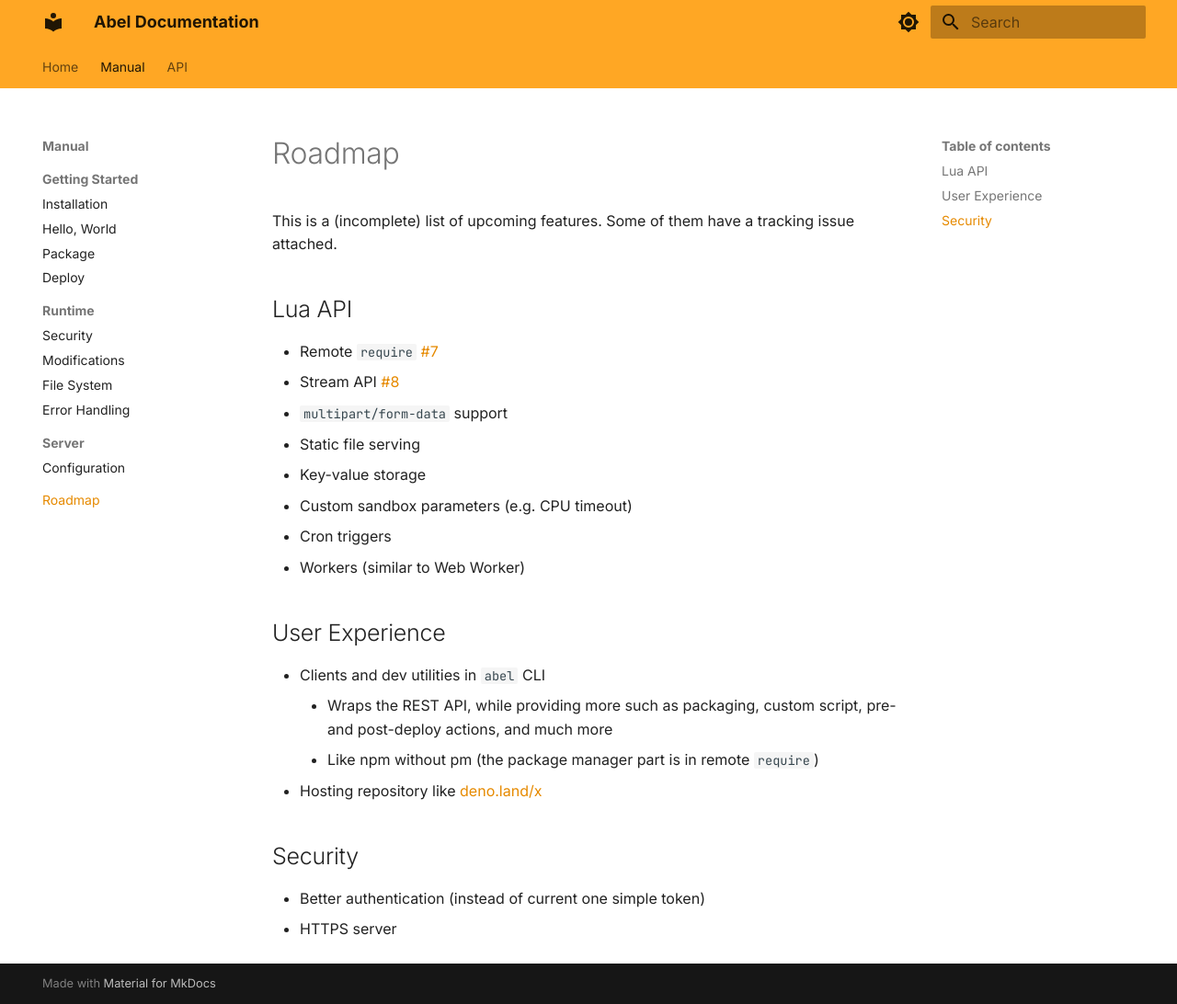
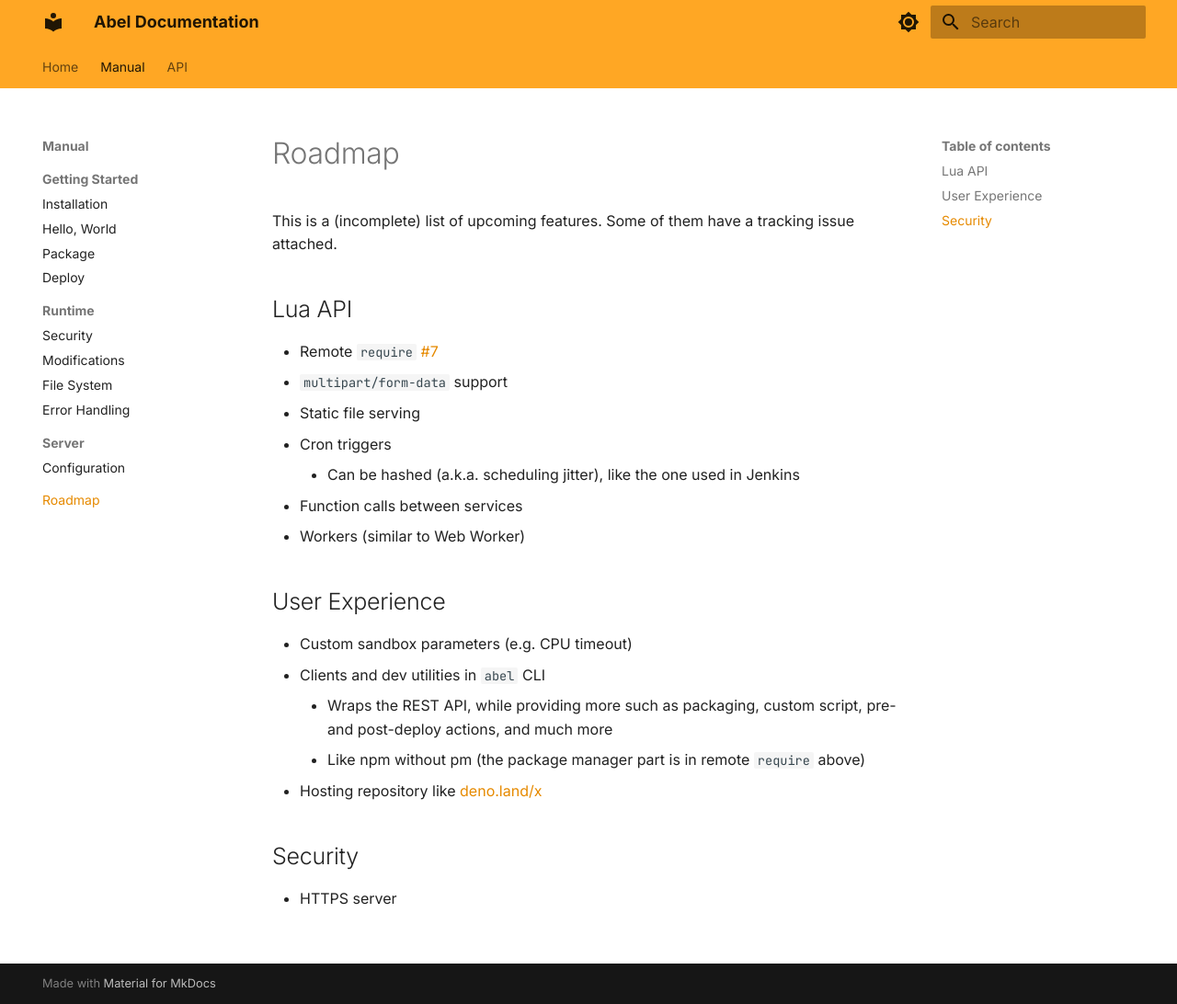
Before and after one commit to hack3ric/abel-doc, an MkDocs documentation site: the page built from docs/roadmap.md, in a window 1280 px wide and 1092 px high. Shown: the whole window at 92% size. Built offline with MkDocs 1.6.1 and Material for MkDocs 9.7.7, drawn with Linux system fonts in a browser that asks for light colours.

Commit message:
Update roadmap

```diff
--- a/docs/roadmap.md
+++ b/docs/roadmap.md
@@ -5,22 +5,21 @@ This is a (incomplete) list of upcoming features. Some of them have a tracking i
 ## Lua API
 
 - Remote `require` [#7](https://github.com/hack3ric/abel/issues/7)
-- Stream API [#8](https://github.com/hack3ric/abel/issues/8)
 - `multipart/form-data` support
 - Static file serving
-- Key-value storage
-- Custom sandbox parameters (e.g. CPU timeout)
 - Cron triggers
+    - Can be hashed (a.k.a. scheduling jitter), like the one used in Jenkins
+- Function calls between services
 - Workers (similar to Web Worker)
 
 ## User Experience
 
+- Custom sandbox parameters (e.g. CPU timeout)
 - Clients and dev utilities in `abel` CLI
     - Wraps the REST API, while providing more such as packaging, custom script, pre- and post-deploy actions, and much more
-    - Like npm without pm (the package manager part is in remote `require`)
+    - Like npm without pm (the package manager part is in remote `require` above)
 - Hosting repository like [deno.land/x](https://deno.land/x)
 
 ## Security
 
-- Better authentication (instead of current one simple token)
 - HTTPS server
```
